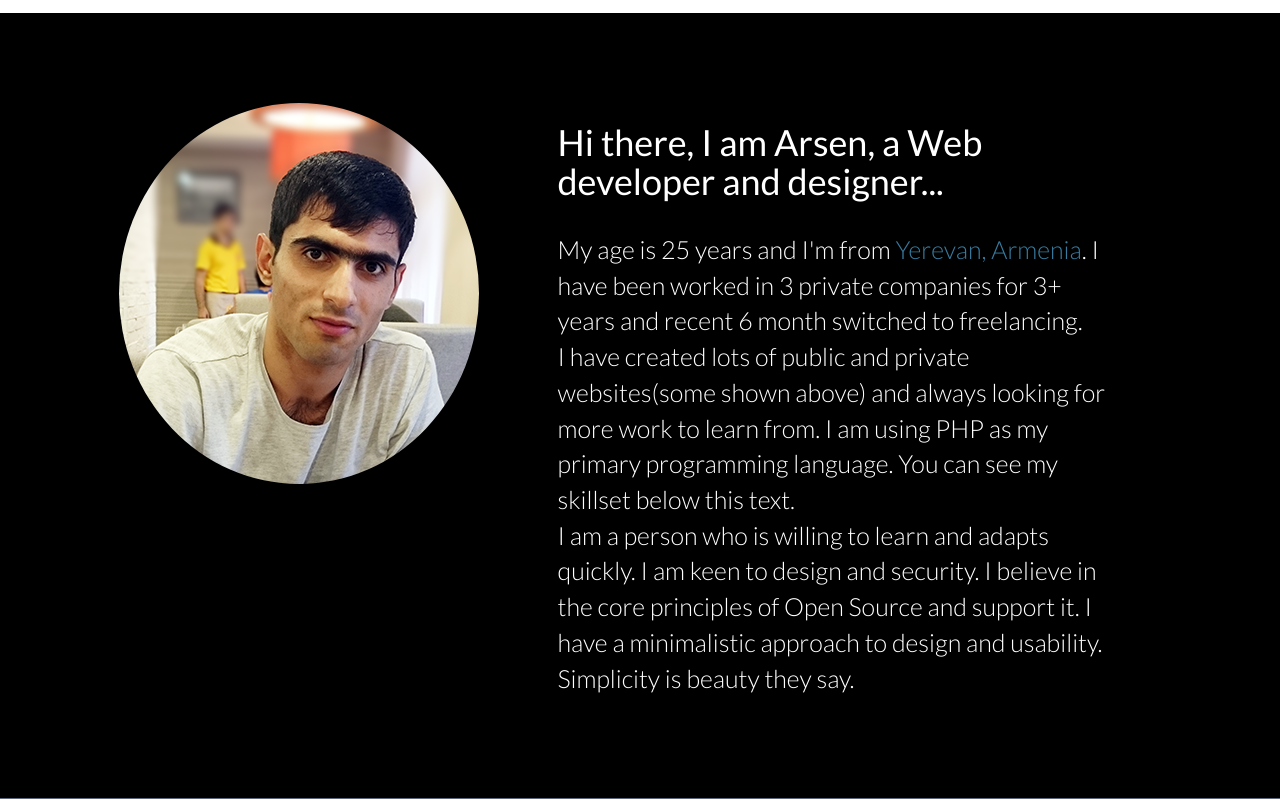
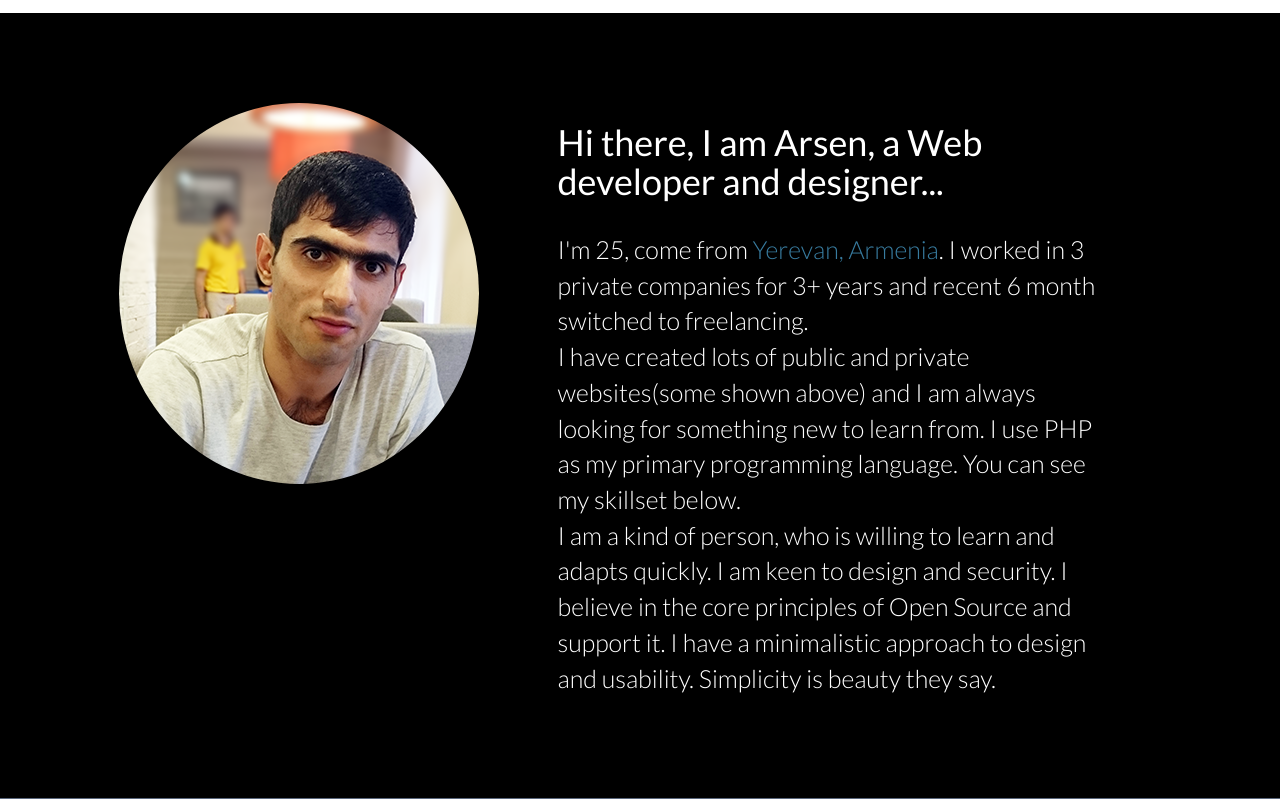
Before and after one commit to Arsen007/arsen-portfolio, a Yii app: template views/site/about.php in a window 1280 px wide; the page is wider, and only the part inside the window is pictured. Shown: the part 2179-2978 px from the top of that part. Run offline with PHP 8.4 and a stand-in for Yii, Linux system fonts and the light colour scheme; the template is opened without the code that fills it, so the values that code supplies are empty; some libraries are stand-ins or nearby versions.

Commit message:
about text

```diff
--- a/views/layouts/main.php
+++ b/views/layouts/main.php
@@ -149,13 +149,13 @@ AppAsset::register($this);
         <div class="col-md-6" >
             <h1 class="wow fadeInRight animated" data-wow-delay="0.4s">Hi there, I am Arsen, a Web developer and designer...</h1>
             <br>
-            <p class="wow fadeInRight animated" data-wow-delay="0.4s">My age is 25 years and I'm from <a target="_blank" href="https://www.google.com/maps/place/Yerevan,+Armenia/@40.1533904,44.4885671,12z/data=!3m1!4b1!4m2!3m1!1s0x406aa2dab8fc8b5b:0x3d1479ae87da526a">Yerevan, Armenia</a>. I have been worked in 3 private companies for 3+ years
+            <p class="wow fadeInRight animated" data-wow-delay="0.4s">I'm 25, come from <a target="_blank" href="https://www.google.com/maps/place/Yerevan,+Armenia/@40.1533904,44.4885671,12z/data=!3m1!4b1!4m2!3m1!1s0x406aa2dab8fc8b5b:0x3d1479ae87da526a">Yerevan, Armenia</a>. I worked in 3 private companies for 3+ years
                 and recent 6 month switched to freelancing.
                 <br>
-                I have created lots of public and private websites(some shown above) and always looking for more work to
-                learn from. I am using PHP as my primary programming language. You can see my skillset below this text.
+                I have created lots of public and private websites(some shown above) and I am always looking for something new to
+                learn from. I use PHP as my primary programming language. You can see my skillset below.
                 <br>
-                I am a person who is willing to learn and adapts quickly. I am keen to design and security. I believe in
+                I am a kind of person, who is willing to learn and adapts quickly. I am keen to design and security. I believe in
                 the core principles of Open Source and support it. I have a minimalistic approach to design and
                 usability. Simplicity is beauty they say.
             </p>
```
